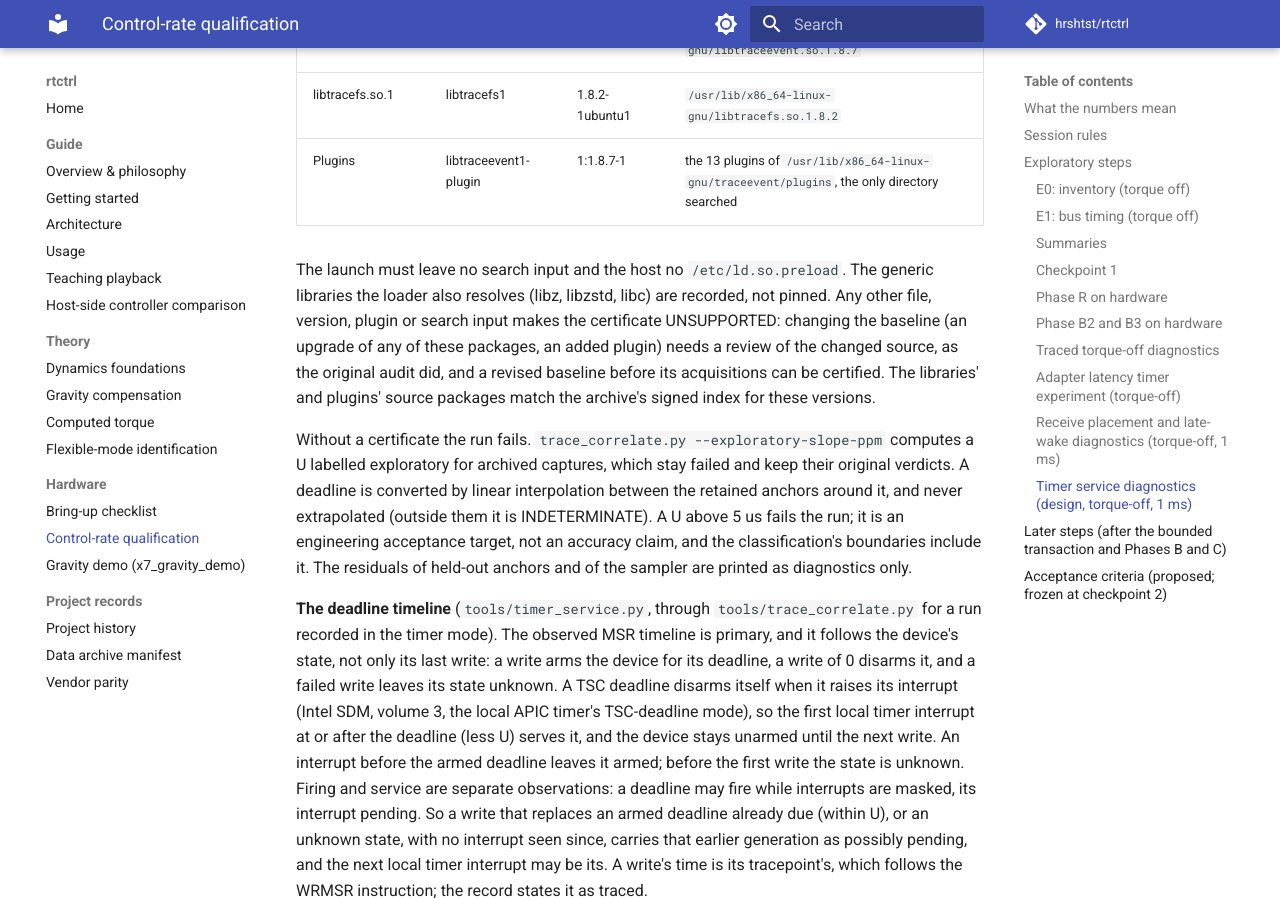
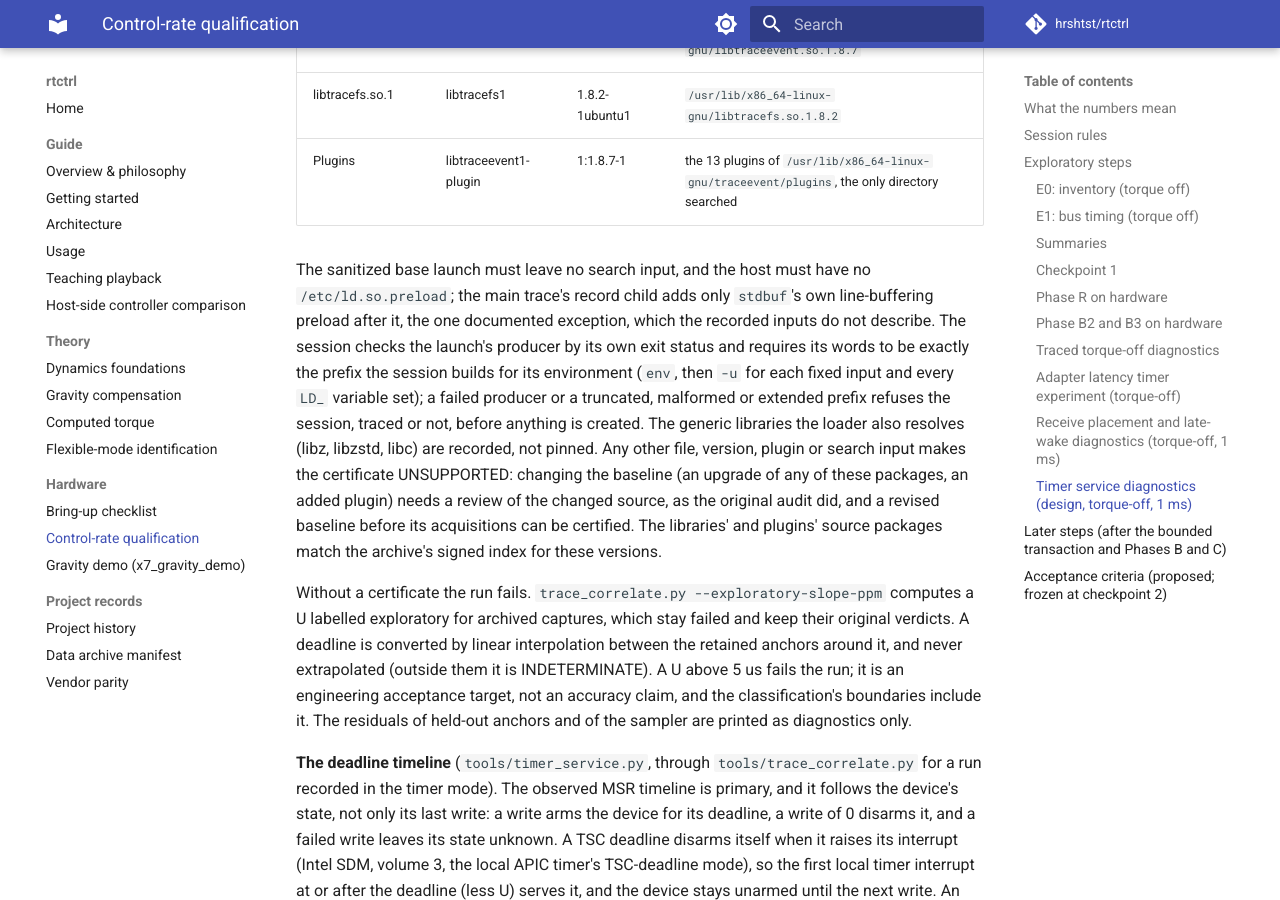
Before and after one commit to hrshtst/rtctrl, an MkDocs documentation site: the page built from docs/hardware/control-rate.md, in a window 1280 px wide and 900 px high, scrolled down 25888 px. Built offline with MkDocs 1.6.1 and Material for MkDocs 9.7.7, drawn with Linux system fonts in a browser that asks for light colours; comment, search, counter and statistics services are not loaded; some of the changed text lies outside the part shown.

Commit message:
fix(tools): the trace-cmd launch checked by its producer's status
The session took the launch prefix from a process substitution, whose
status mapfile does not report, and checked only its first word: a
producer that printed "env" and failed, or a truncated prefix, was
accepted, so trace-cmd could run with search inputs that its identity
describes as removed (runtime review 2026-11-11). The producer's own exit
status is now checked, and its words must equal, one for one, the prefix
the session builds for its own environment: env, then -u for each fixed
input and every LD_ variable set, sorted. Anything else refuses the
session, traced or not, before anything is created; the version query no
longer runs without the launch, and a dry run's plan says the launch was
refused. The smoke test refuses a failed, a truncated, a malformed and an
extended prefix (and an untraced session's failed one) with nothing
created, and every valid session's launch now includes an extra exported
LD_ variable.

The recorded search inputs are described as the sanitized base launch;
the main trace's record child adds stdbuf's own preload after it, the one
documented exception.

```diff
--- a/docs/hardware/control-rate.md
+++ b/docs/hardware/control-rate.md
@@ -1220,7 +1220,14 @@ beside each file:
 | libtracefs.so.1 | libtracefs1 | 1.8.2-1ubuntu1 | `/usr/lib/x86_64-linux-gnu/libtracefs.so.1.8.2` |
 | Plugins | libtraceevent1-plugin | 1:1.8.7-1 | the 13 plugins of `/usr/lib/x86_64-linux-gnu/traceevent/plugins`, the only directory searched |
 
-The launch must leave no search input and the host no `/etc/ld.so.preload`. The
+The sanitized base launch must leave no search input, and the host must have no
+`/etc/ld.so.preload`; the main trace's record child adds only `stdbuf`'s own
+line-buffering preload after it, the one documented exception, which the
+recorded inputs do not describe. The session checks the launch's producer by its
+own exit status and requires its words to be exactly the prefix the session
+builds for its environment (`env`, then `-u` for each fixed input and every `LD_`
+variable set); a failed producer or a truncated, malformed or extended prefix
+refuses the session, traced or not, before anything is created. The
 generic libraries the loader also resolves (libz, libzstd, libc) are recorded,
 not pinned. Any other file, version, plugin or search input makes the
 certificate UNSUPPORTED: changing the baseline (an upgrade of any of these
@@ -2119,8 +2126,9 @@ The implementation review of 2026-11-11 requested three corrections, which its
 re-review accepted: the cleanup's existence checks answer only from a listing
 read in full, the evidence files are read strictly, and the audited trace-cmd
 build is enforced for every use. The re-review then required the trace
-libraries and the plugin set to be pinned as well; that follow-up (the runtime
-above, and the launch) is pending its review. Changing `tools/timer_service.py`
+libraries and the plugin set to be pinned as well. Its review accepted the pins
+and required the launch's producer to be checked by its status and whole
+output; that correction is pending review. Changing `tools/timer_service.py`
 voids the controls accepted under the earlier analysis for new work; their
 recorded results stand. Nothing here has run on the real kernel inside a
 session: the extraction and report path, the recorder's cost under load on the
```
Also changed, not shown: 3 other files.
